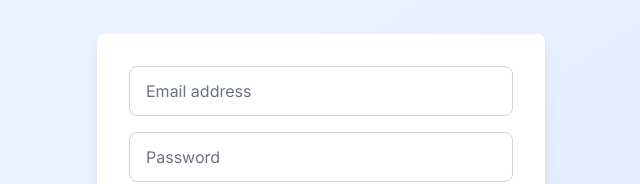
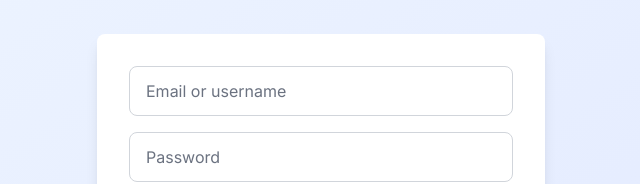
Before and after one commit to Lukeknarr/Gator, a Next.js app in the folder frontend/: page / in a window 1280 px wide. Shown: the part 194-378 px from the top of the page, without its empty margins (319-959 px from the left). Built offline with nearby package versions, Linux system fonts and the light colour scheme.

Commit message:
Fix main page login form - change to text input and update placeholder

```diff
--- a/frontend/app/page.tsx
+++ b/frontend/app/page.tsx
@@ -176,8 +176,8 @@ export default function Home() {
           <form className="space-y-4">
             <div>
               <input
-                type="email"
-                placeholder="Email address"
+                type="text"
+                placeholder="Email or username"
                 className="w-full px-4 py-3 border border-gray-300 rounded-lg focus:ring-2 focus:ring-blue-500 focus:border-transparent text-gray-900 placeholder-gray-500"
               />
             </div>
```
